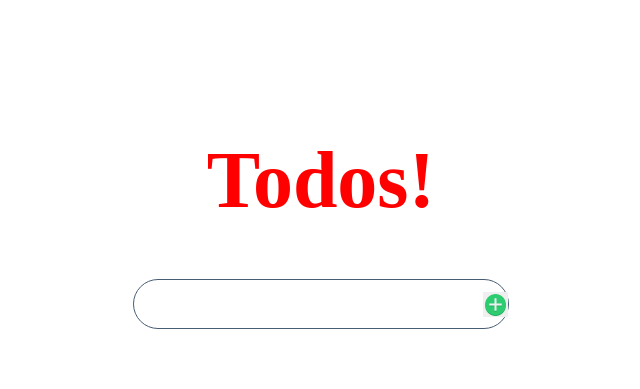
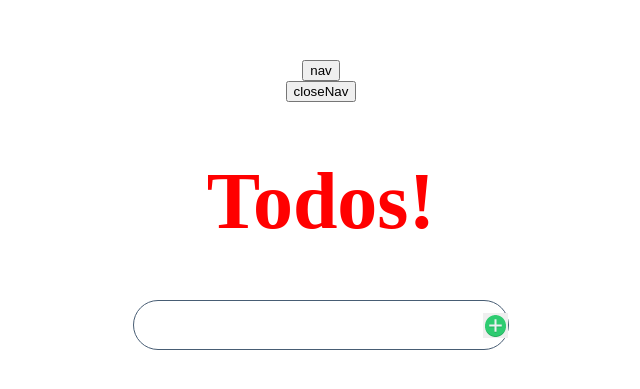
Before and after one commit to AmineHLub/todo-react-app, a React (Create React App) app: page / in a window 1280 px wide. Shown: the part 187-576 px from the top of the page, without its empty margins (319-959 px from the left). Built offline with nearby package versions, Linux system fonts and the light colour scheme.

Commit message:
Add navbar simple basic buttons to setup routing

```diff
--- a/src/App.js
+++ b/src/App.js
@@ -1,12 +1,14 @@
 import './App.css';
+import { useState } from 'react';
 import Main from './components/main';
 import Navbar from './components/navbar';
 
 function App() {
+  const [open, OpenNav] = useState(false);
   return (
     <div>
-      <Navbar />
-      <Main />
+      {open && <Navbar />}
+      <Main OpenNav={OpenNav} open={open} />
     </div>
   );
 }
--- a/src/components/main.js
+++ b/src/components/main.js
@@ -1,11 +1,19 @@
+/* eslint-disable react/prop-types */
 import '../App.css';
 import Header from './header';
 import TodosContainer from './todos';
 import '../style/main.css';
 
-function Main() {
+function Main({ OpenNav, open }) {
+  const closeNav = () => {
+    if (open === true) {
+      OpenNav(!open);
+    }
+  };
   return (
     <div className="main-page">
+      <button type="button" onClick={() => OpenNav(!open)}> nav </button>
+      <button type="button" onClick={closeNav}> closeNav </button>
       <Header />
       <TodosContainer />
     </div>
--- a/src/style/navbar.css
+++ b/src/style/navbar.css
@@ -5,7 +5,7 @@
   left: 0;
   width: 20%;
   height: 100%;
-  display: none;
+  z-index: 999;
 }
 
 a {
```
